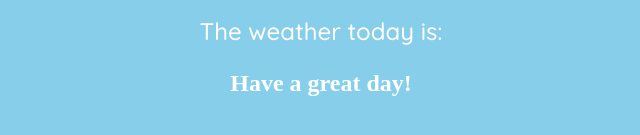
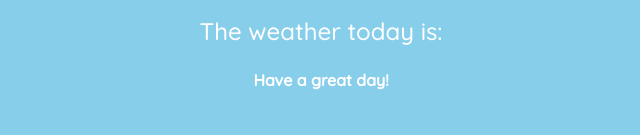
Before and after one commit to sashahayles/m7-hw7-hayles-sasha, a plain HTML site: page index.html in a window 1280 px wide. Shown: the part 125-260 px from the top of the page, without its empty margins (319-959 px from the left). Drawn offline with nearby package versions, Linux system fonts and the light colour scheme; no server answers.

Commit message:
Add font family to CSS

```diff
--- a/main.css
+++ b/main.css
@@ -14,3 +14,8 @@ p {
   font-size: 1.5rem;
   font-family: 'Quicksand', sans-serif;
 }
+
+h2 {
+  font-size: 1rem;
+  font-family: 'Quicksand', sans-serif;
+}
```
